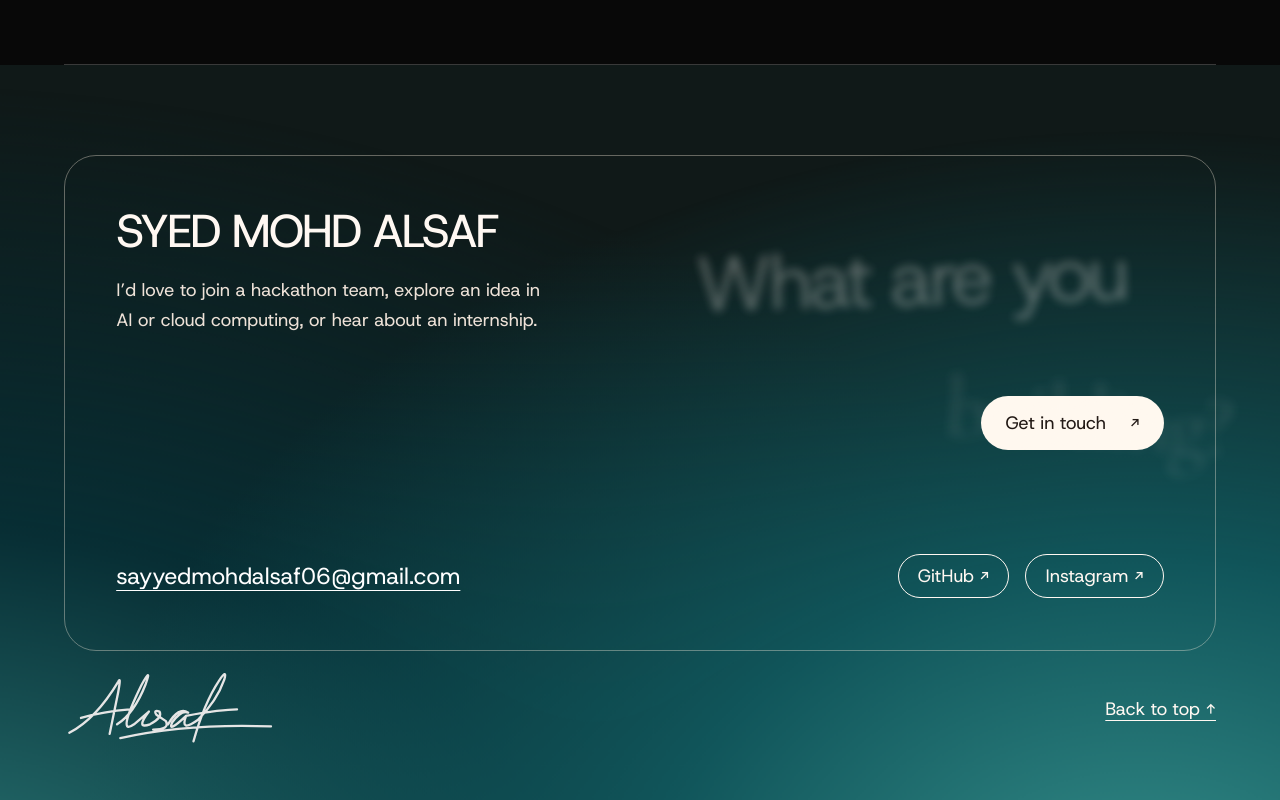
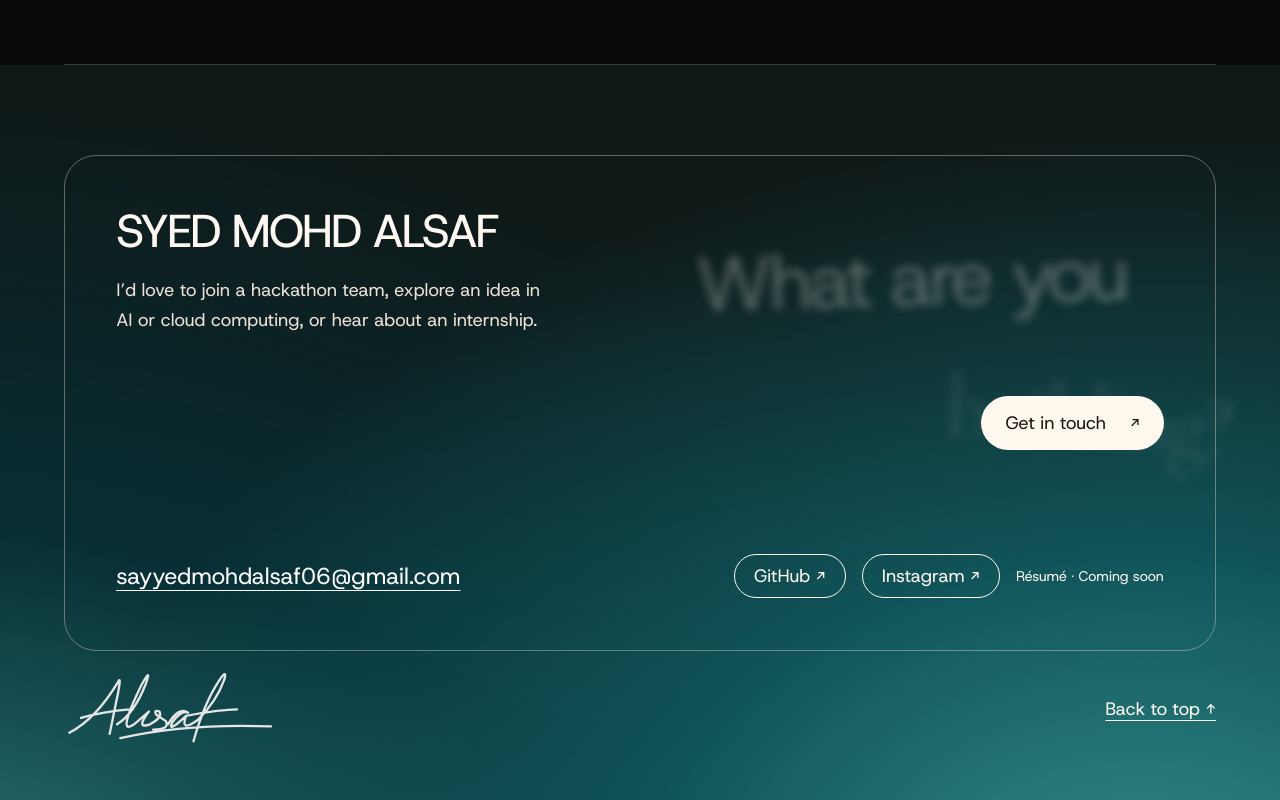
Before and after one commit to sayyedmohdalsaf06-afk/ALSAF-P, an Astro site: page / in a window 1280 px wide. Shown: the part 4326-5126 px from the top of the page. Built offline with nearby package versions, Linux system fonts and the light colour scheme; Astro itself is replaced by a stand-in of ours.

Commit message:
Link directly to the uploaded portfolio résumé

```diff
--- a/src/pages/index.astro
+++ b/src/pages/index.astro
@@ -11,7 +11,9 @@ import "../styles/composition.css";
 const [featured] = portfolio.projects;
 
 const { portrait, education, links } = portfolio;
-const hasContact = Boolean(links.email || links.github || links.instagram || links.linkedin || links.resume);
+const hasResumePdf = Object.keys(import.meta.glob("/public/resume.pdf", { query: "?url" })).length > 0;
+const resumeUrl = hasResumePdf ? "/resume.pdf" : links.resume;
+const hasContact = Boolean(links.email || links.github || links.instagram || links.linkedin || resumeUrl);
 const title = portfolio.name + " | Portfolio";
 ---
 
@@ -48,7 +50,7 @@ const title = portfolio.name + " | Portfolio";
         {portfolio.skills.length > 0 && <a href="#toolkit">Toolkit</a>}
         {(education || portfolio.currentLearning.length > 0) && <a href="#learning">Education</a>}
         {hasContact && <a href="#contact">Contact</a>}
-        {links.resume && <a href={links.resume}>Résumé</a>}
+        {resumeUrl && <a href={resumeUrl}>Résumé</a>}
       </nav>
     </dialog>
     <script>
@@ -73,7 +75,6 @@ const title = portfolio.name + " | Portfolio";
                   <span class="explore-arrow" aria-hidden="true">↘</span>
                 </a>
               )}
-              {links.resume && <a class="button button-secondary" href={links.resume}>Résumé</a>}
             </div>
           </div>
           <div class:list={["hero-art", { "hero-art-photo": portrait }]} aria-hidden={portrait ? undefined : "true"}>
@@ -214,7 +215,7 @@ const title = portfolio.name + " | Portfolio";
           {links.github && <a href={links.github}>GitHub ↗</a>}
           {links.instagram && <a href={links.instagram}>Instagram ↗</a>}
           {links.linkedin && <a href={links.linkedin}>LinkedIn ↗</a>}
-          {links.resume && <a href={links.resume}>Résumé ↗</a>}
+          {resumeUrl ? <a href={resumeUrl}>View résumé →</a> : <span class="resume-pending">Résumé · Coming soon</span>}
         </div>
       </div>
       <div class="container closing-signoff">
@@ -372,3 +373,7 @@ const title = portfolio.name + " | Portfolio";
 
   }
 </script>
+
+<style>
+  .resume-pending { align-self: center; font-size: .875rem; }
+</style>
```
Also changed, not shown: README.md.
